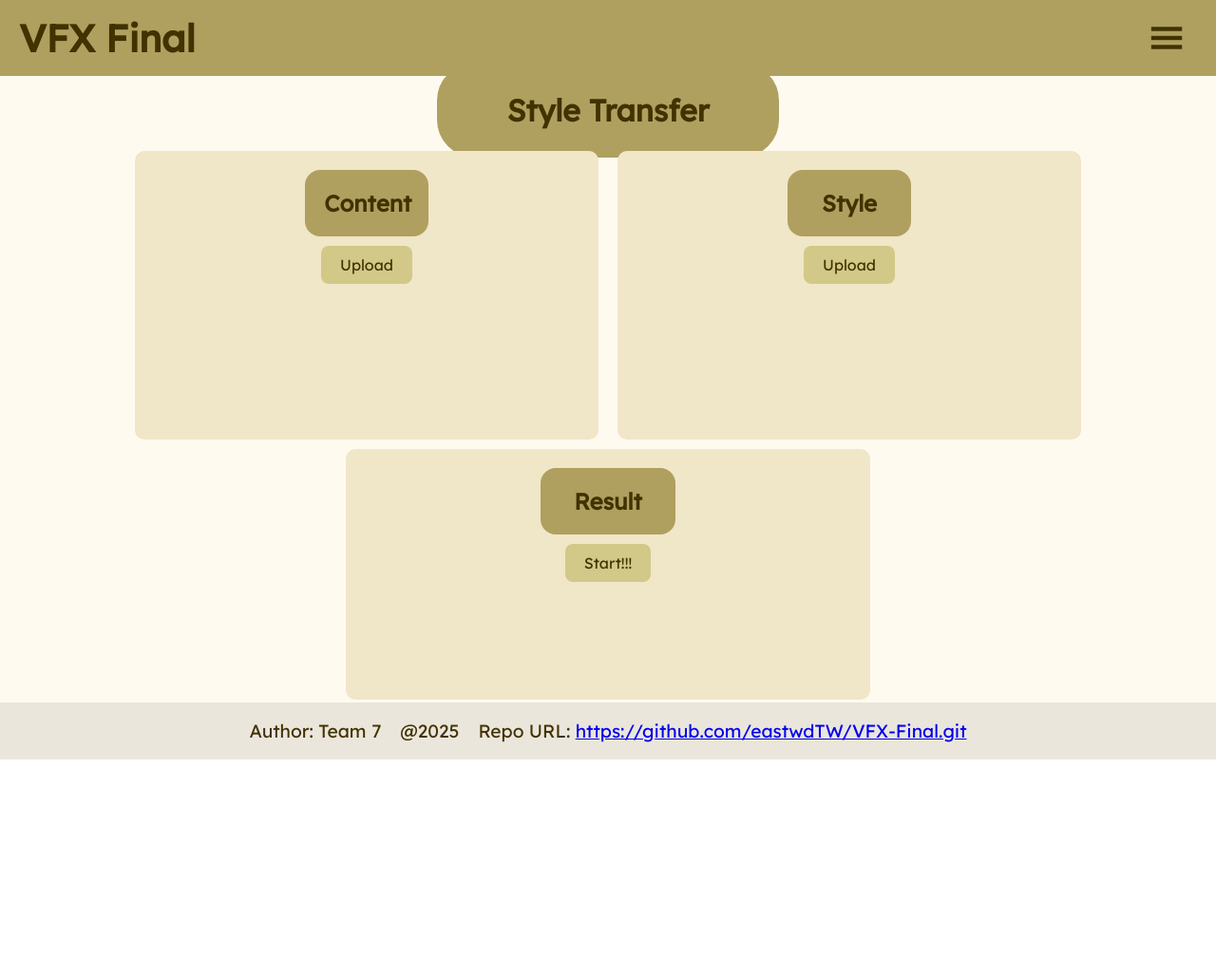
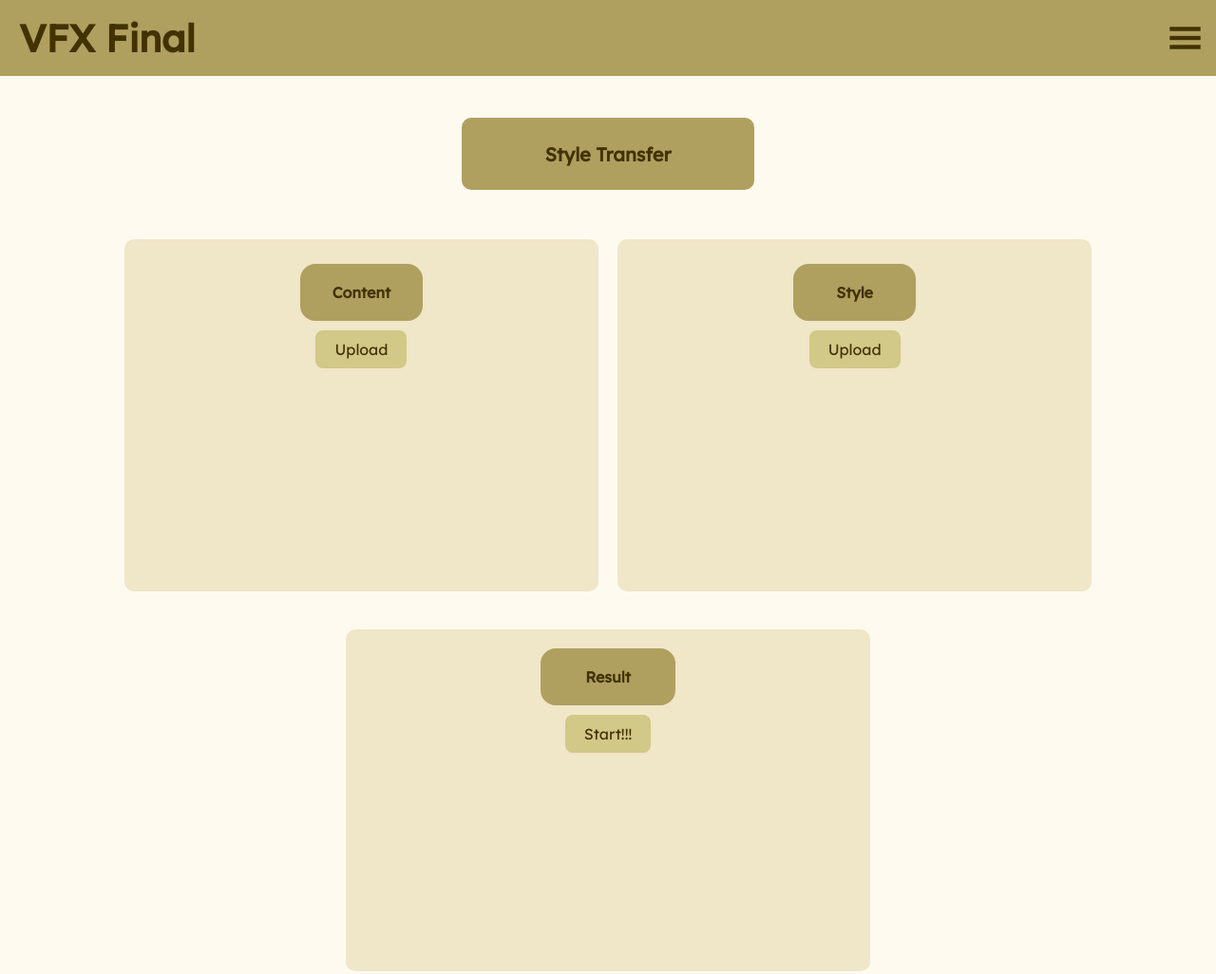
Before and after one commit to eastwdTW/VFX-Final, a plain HTML site: page frontend/index.html in a window 1280 px wide. Shown: the top 1026 px of the page at 95% size. Before the commit the page ends 800 px from the top, so only its background shows below. Drawn offline with nearby package versions, Linux system fonts and the light colour scheme.

Commit message:
fixed layout

```diff
--- a/frontend/index.html
+++ b/frontend/index.html
@@ -80,12 +80,12 @@
 				<img class="preview-image" id="preview3" alt="preview">
 			</div>
         </div>
+
+		<footer>
+			<div class="text lexend-en">Author: Team 7</div>
+			<div class="text lexend-en">@2025</div>
+			<div class="text lexend-en">Repo URL: <a href="https://github.com/eastwdTW/VFX-Final.git">https://github.com/eastwdTW/VFX-Final.git</a></div>
+		</footer>
 	</div>
-
-	<footer>
-		<div class="text lexend-en">Author: Team 7</div>
-		<div class="text lexend-en">@2025</div>
-		<div class="text lexend-en">Repo URL: <a href="https://github.com/eastwdTW/VFX-Final.git">https://github.com/eastwdTW/VFX-Final.git</a></div>
-	</footer>
 </body>
 </html>
--- a/frontend/style.css
+++ b/frontend/style.css
@@ -1,7 +1,7 @@
 #top-bar {
-	position: absolute;
+	position: fixed;
 	height: 10%;
-	width: calc(100% - 20px);
+	width: 100%;
 	left: 0;
 	top: 0;
 
@@ -11,6 +11,7 @@
 	display: flex;
 	flex-direction: row;
 	align-items: center;
+	z-index: 1;
 }
 
 #top-bar .text {
@@ -41,7 +42,7 @@
 
 #content-container {
 	position: absolute;
-	height: 82.5%;
+	min-height: 90%;
 	width: 100%;
 	left: 0;
 	top: 10%;
@@ -50,14 +51,15 @@
 
 	display: flex;
 	flex-direction: column;
-	justify-content: center;
+	justify-content: flex-start;
 	align-items: center;
-	gap: 30px;
 }
 
 #title {
 	width: 100%;
-	height: 10%;
+	height: 100px;
+	margin-top: 2.5%;
+	margin-bottom: 2%;
 
 	display: flex;
 	flex-direction: column;
@@ -66,19 +68,21 @@
 }
 
 #title h1 {
-	width: 300px;
+	width: 20%;
 	text-align: center;
 	font-weight: bolder;
+	font-size: 20px;
 
-	border: 10px solid rgb(175, 160, 95);
 	background-color: rgb(175, 160, 95);
-	border-radius: 40px;
-	padding: 20px;
+	border-radius: 10px;
+	padding: 2%;
 }
 
 #input-container {
 	width: 100%;
-	height: 40%;
+	height: 400px;
+	/* margin-top: 1%; */
+	margin-bottom: 2%;
 
 	display: flex;
 	flex-direction: row;
@@ -89,23 +93,22 @@
 
 .upload-container {
 	width: 35%;
-	height: 100%;
+	height: 80%;
 
 	display: flex;
 	flex-direction: column;
 	align-items: center;
 	gap: 20px;
 
-	border: 10px solid rgb(240, 230, 200);
 	background-color: rgb(240, 230, 200);
 	border-radius: 10px;
-	padding: 10px;
+	padding: 2%;
 }
 
 .upload-container .text {
 	width: 20%;
 	padding: 10px;
-	font-size: 150%;
+	font-size: 100%;
 	font-weight: bolder;
 
 	border: 10px solid rgb(175, 160, 95);
@@ -147,7 +150,7 @@ input[type="file"] {
 
 #result {
 	width: 100%;
-	height: 40%;
+	height: 400px;
 
 	display: flex;
 	flex-direction: column;
@@ -156,7 +159,7 @@ input[type="file"] {
 
 #result-container {
 	width: 40%;
-	height: 90%;
+	height: 80%;
 
 	display: flex;
 	flex-direction: column;
@@ -172,7 +175,7 @@ input[type="file"] {
 #result .text {
 	width: 20%;
 	padding: 10px;
-	font-size: 150%;
+	font-size: 100%;
 	font-weight: bolder;
 
 	border: 10px solid rgb(175, 160, 95);
@@ -195,8 +198,7 @@ input[type="file"] {
 }
 
 footer {
-	position: absolute;
-	height: 7.5%;
+	height: 80px;
 	width: 100%;
 	left: 0;
 	bottom: 0;
```
